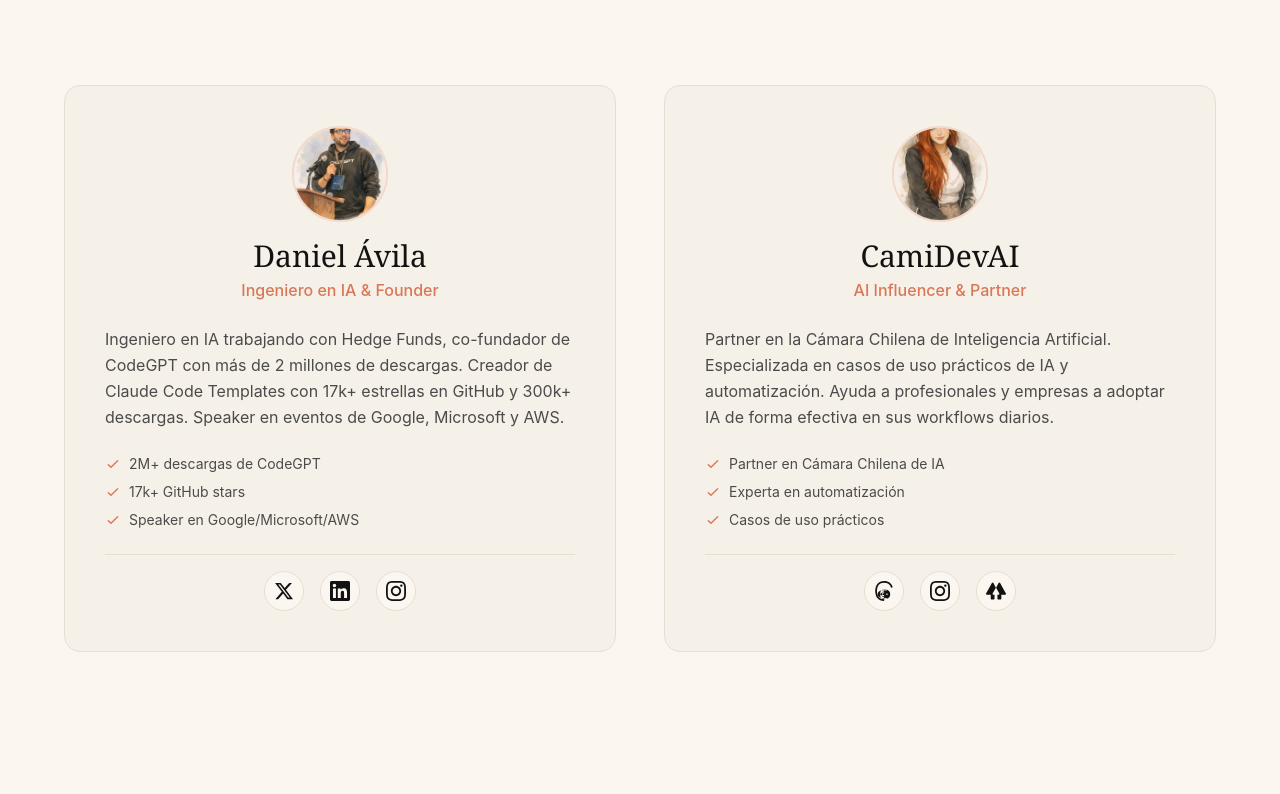
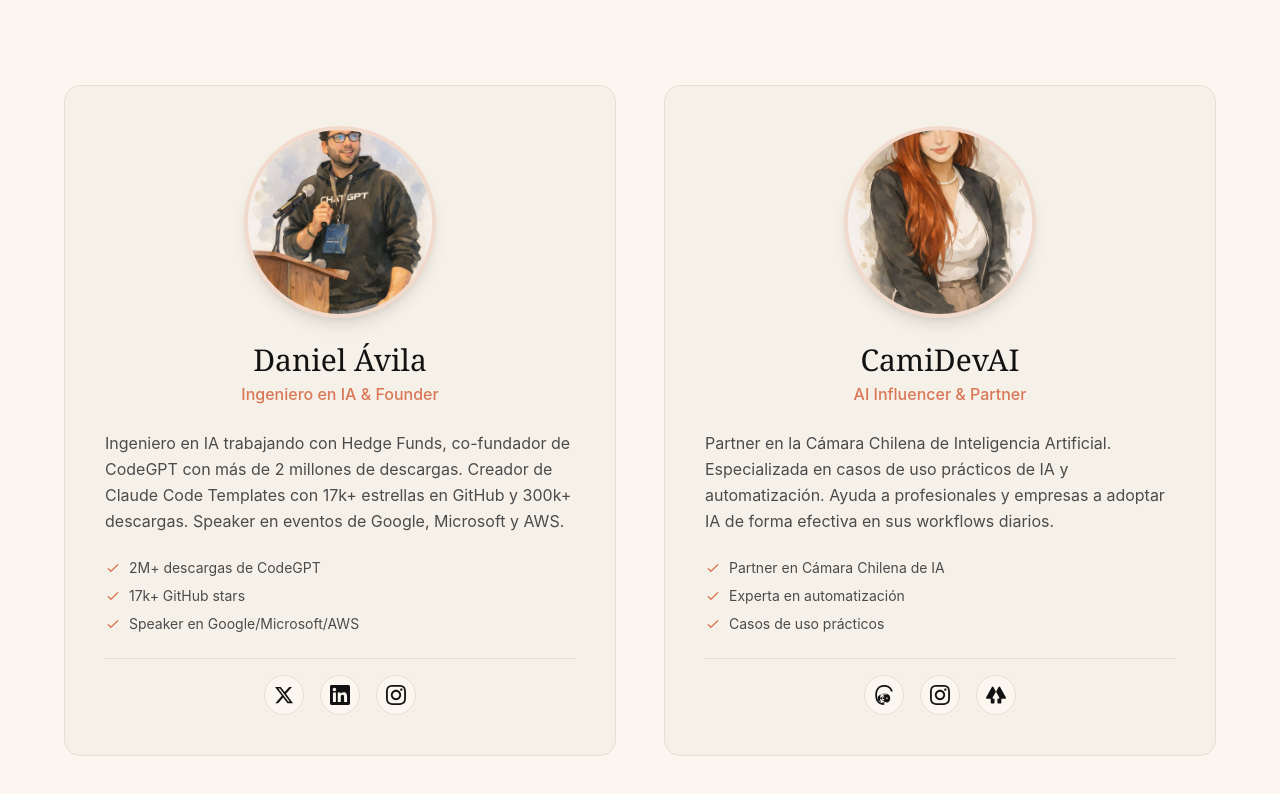
Before and after one commit to camidevai/CladeCodeConDaniel, a Next.js app: page / in a window 1280 px wide. Shown: the part 6764-7558 px from the top of the page. Built offline with nearby package versions, Linux system fonts and the light colour scheme.

Commit message:
Increase instructor photo size for better visibility

```diff
--- a/components/Instructors.tsx
+++ b/components/Instructors.tsx
@@ -55,13 +55,14 @@ export default function Instructors() {
               className="bg-bg border border-border rounded-2xl p-8 lg:p-10 hover:shadow-xl hover:border-accent/30 transition-all duration-300"
             >
               <div className="flex flex-col items-center text-center mb-6">
-                <div className="w-24 h-24 rounded-full overflow-hidden mb-4 border-2 border-accent/20">
+                <div className="w-40 h-40 sm:w-48 sm:h-48 rounded-full overflow-hidden mb-6 border-4 border-accent/20 shadow-lg">
                   <Image
                     src={instructor.image}
                     alt={instructor.name}
-                    width={96}
-                    height={96}
+                    width={192}
+                    height={192}
                     className="w-full h-full object-cover"
+                    priority
                   />
                 </div>
                 <h3 className="font-editorial text-2xl sm:text-3xl text-text mb-1">
```
